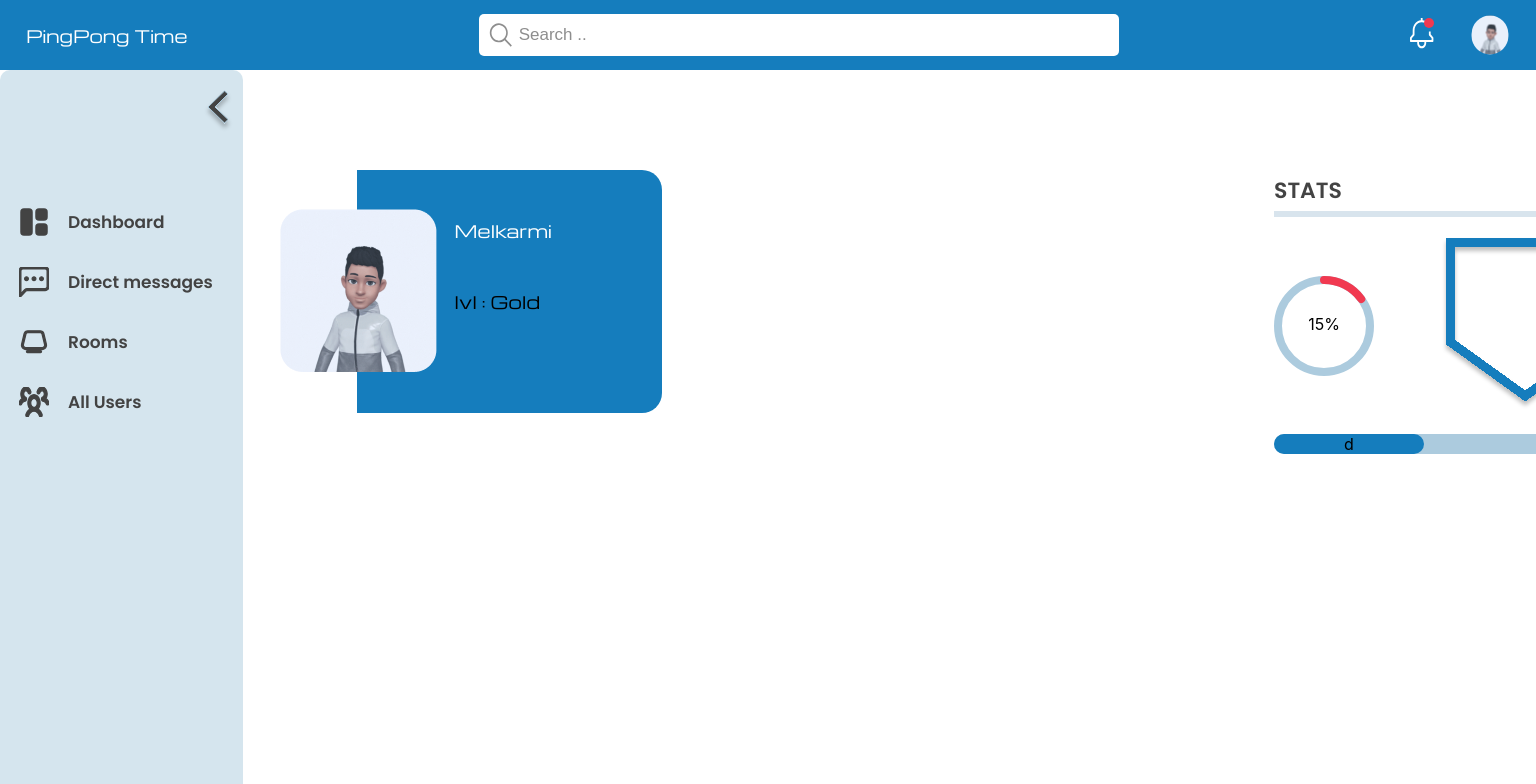
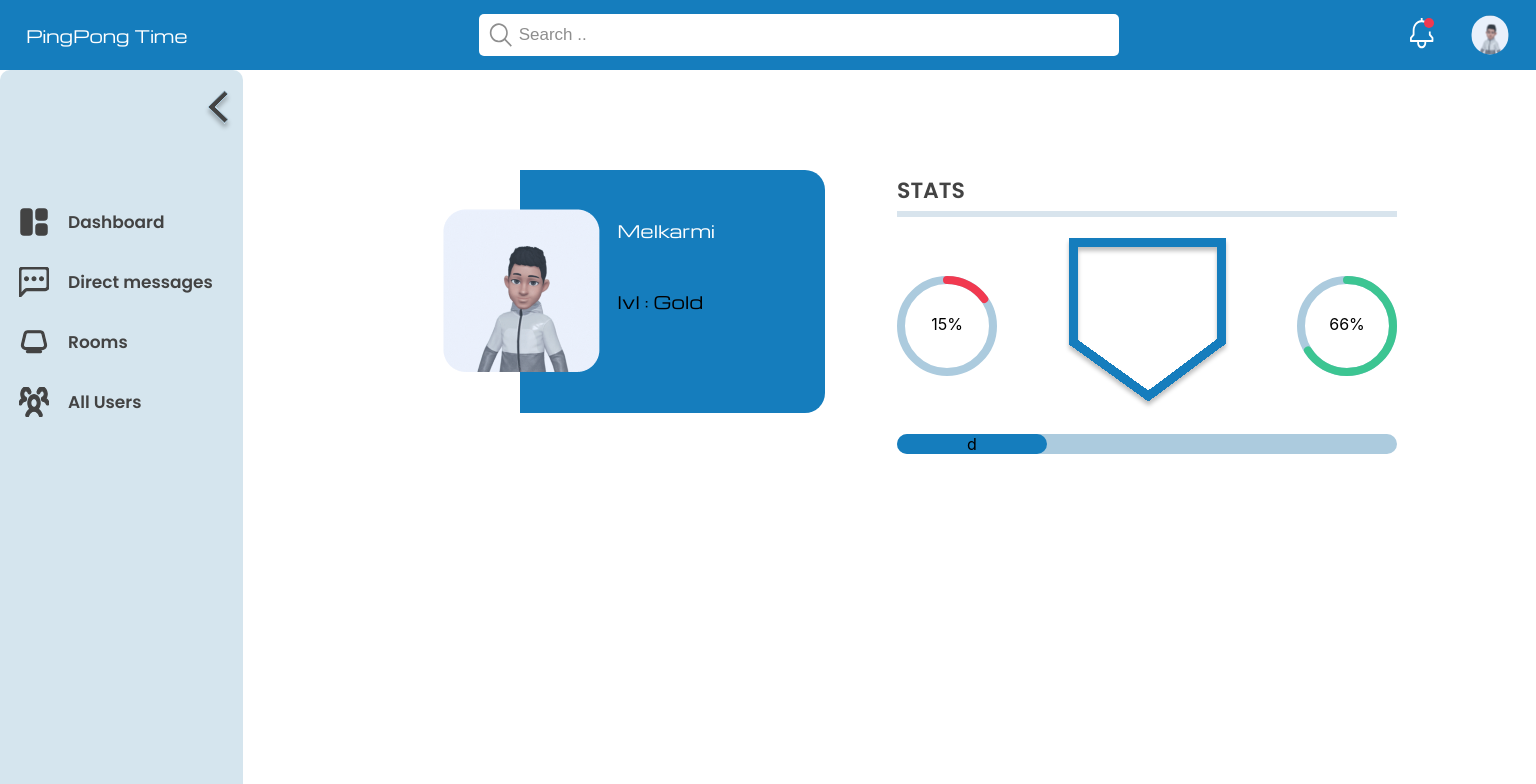
Before and after one commit to spydersy/42Cursus-ft_transcendence, a React (Create React App) app: page / in a window 1536 px wide. Shown: the top 784 px of the page. Built offline with nearby package versions, Linux system fonts and the light colour scheme.

Commit message:
container media fixed

```diff
--- a/src/App.css
+++ b/src/App.css
@@ -68,22 +68,42 @@ body {
   /* }  */
 }
 .container{
-  width: 1500px;
+  /* width: 1500px; */
   margin: 0 auto;
-
-    @media (min-width: 576px) {
+}
+@media  only screen and(min-width: 576px) {
+  .container{
+    /* width: 1500px; */
+    margin: 0 auto;
     max-width: 540px;
   }
-  @media (min-width: 768px) {
+}
+@media  only screen and (min-width: 768px) {
+  .container{
     max-width: 720px;
+    /* width: 1500px; */
+    margin: 0 auto;
   }
-  @media (min-width: 992px) {
+}
+@media  only screen and (min-width: 992px) {
+  .container{
+    /* width: 1500px; */
+    margin: 0 auto;
     max-width: 960px;
   }
-  @media (min-width: 1200px) {
+}
+@media  only screen and (min-width: 1200px) {
+  container{
     max-width: 1140px;
+    /* width: 1500px; */
+    margin: 0 auto;
   }
-  @media (min-width: 1400px) {
+}
+@media  only screen and (min-width: 1400px) {
+  container{
+    /* width: 1500px; */
+    margin: 0 auto;
+    background-color: red;
     max-width: 2000px;
   }
 }
```
Also changed, not shown: 1 other file (tests, documents, lock files or other folders).
